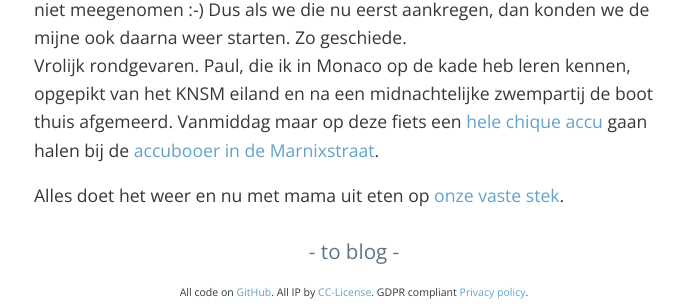
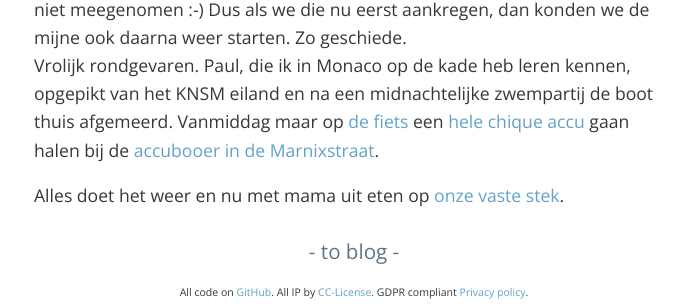
Before and after one commit to fprisse/Weblog, a Jekyll site: the page built from _posts/2020-09-16-accustress.md, in a window 1280 px wide. Shown: the part 1036-1340 px from the top of the page, without its empty margins (286-974 px from the left). Built offline with Jekyll 4.4.1, drawn with Linux system fonts in a browser that asks for light colours; nearby versions of some CDN libraries; comment, search, counter and statistics services are not loaded.

Commit message:
Update 2020-09-16-accustress.md

```diff
--- a/_posts/2020-09-16-accustress.md
+++ b/_posts/2020-09-16-accustress.md
@@ -11,6 +11,6 @@
 Juist afgelopen zondag heb ik mijn reserve-accu uitgeleend aan Ahmed om zijn boot leeg te pompen. Gisteren kwam Nanne naar me toe om te varen, zwemmen, praten en knuffelen.
 De boot wilde niet starten, dus met startkabels hem aangeslingerd. Gelukkig stond de auto praktisch naast de boot langs de gracht. Hop vrolijk onderweg.
 Bij het marineterrein zet ik, met mijn suffe hoofd, de motor uit. Nu lagen we naast een boot die ook accu problemen had die dag. Dus die had kabels bij zich (ik had de mijne namelijk niet meegenomen :-) Dus als we die nu eerst aankregen, dan konden we de mijne ook daarna weer starten. Zo geschiede.
-Vrolijk rondgevaren. Paul, die ik in Monaco op de kade heb leren kennen, opgepikt van het KNSM eiland en na een midnachtelijke zwempartij de boot thuis afgemeerd. Vanmiddag maar op deze fiets een [hele chique accu](https://www.optimabatteries.com/en-us/redtop-starting-battery) gaan halen bij de [accubooer in de Marnixstraat](https://www.accuverkoopamsterdam.com/).
+Vrolijk rondgevaren. Paul, die ik in Monaco op de kade heb leren kennen, opgepikt van het KNSM eiland en na een midnachtelijke zwempartij de boot thuis afgemeerd. Vanmiddag maar op [de fiets]({{ site.url }}/holgerfiets/) een [hele chique accu](https://www.optimabatteries.com/en-us/redtop-starting-battery) gaan halen bij de [accubooer in de Marnixstraat](https://www.accuverkoopamsterdam.com/).
 
 Alles doet het weer en nu met mama uit eten op [onze vaste stek](https://www.pensionhomeland.com).
```
